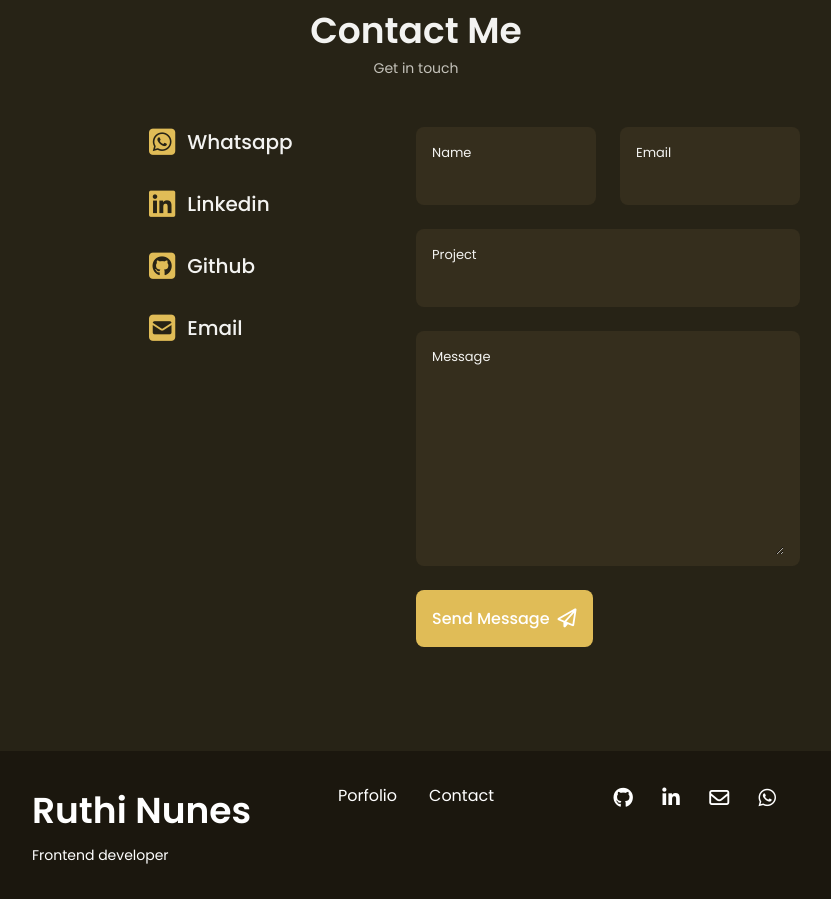
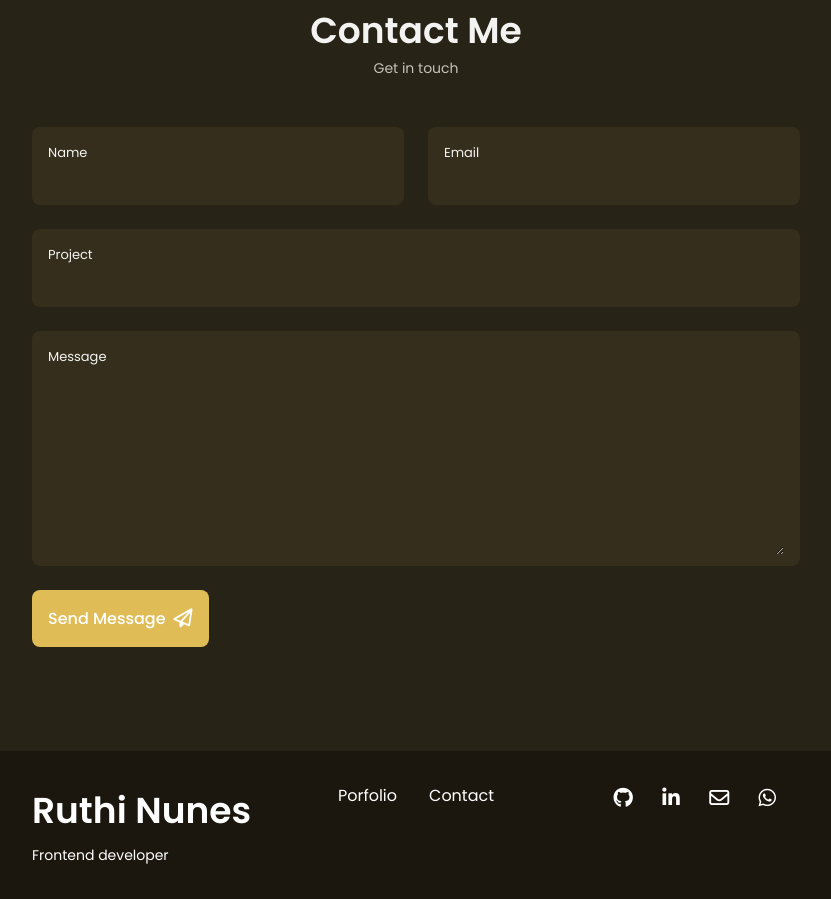
Before and after one commit to ruthinunes/ruthi-portfolio, a plain HTML site: page index.html in a window 1280 px wide. Shown: the part 3156-4055 px from the top of the page, without its empty margins (224-1055 px from the left). Drawn offline with Linux system fonts and the light colour scheme.

Commit message:
Remove links from cantact section

```diff
--- a/index.html
+++ b/index.html
@@ -321,42 +321,7 @@
       <section class="contact section" id="contact">
         <h2 class="section__title">Contact Me</h2>
         <span class="section__subtitle">Get in touch</span>
-        <div class="contact__container container grid">
-          <div class="contact__links">
-            <div class="contact__information">
-              <a
-                href="https://wa.me/5551996031662"
-                class="contact__link"
-                target="_blank"
-                ><i class="fa-brands fa-square-whatsapp contact__icon"></i
-                >Whatsapp
-              </a>
-            </div>
-            <div class="contact__information">
-              <a
-                href="https://www.linkedin.com/in/pamela-nunes-93b882220/"
-                class="contact__link"
-                target="_blank"
-                ><i class="fa-brands fa-linkedin contact__icon"></i>Linkedin
-              </a>
-            </div>
-            <div class="contact__information">
-              <a
-                href="https://github.com/ruthinunes"
-                class="contact__link"
-                target="_blank"
-                ><i class="fa-brands fa-square-github contact__icon"></i>Github
-              </a>
-            </div>
-            <div class="contact__information">
-              <a
-                href="mailto:contact@ruthinunes.com"
-                class="contact__link"
-                target="_blank"
-                ><i class="fa-solid fa-square-envelope contact__icon"></i>Email
-              </a>
-            </div>
-          </div>
+        <div class="contact__container container">
           <form action="" class="contact__form grid">
             <div class="contact__inputs grid">
               <div class="contact__content">
```
